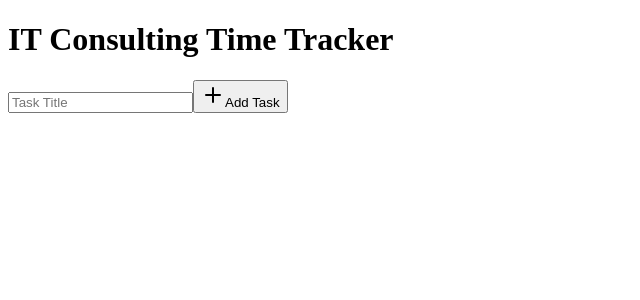
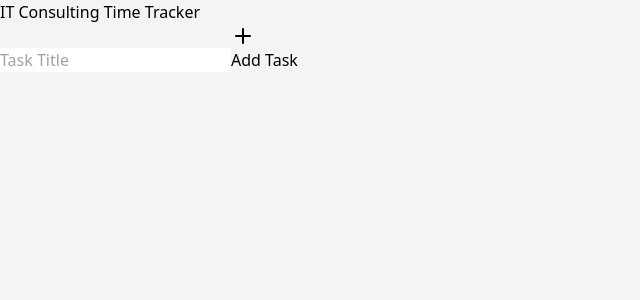
Before and after one commit to millifrikk/time-tracking-app, a React (Vite) app: page / in a window 1280 px wide. Shown: the top 300 px of the page, without its empty margins (0-640 px from the left). Built offline with nearby package versions, Linux system fonts and the light colour scheme.

Commit message:
Add complete project structure

```diff
--- a/src/index.css
+++ b/src/index.css
@@ -0,0 +1,7 @@
+@tailwind base;
+@tailwind components;
+@tailwind utilities;
+
+body {
+  @apply bg-gray-100;
+}
```
Also changed, not shown: 1 other file (tests, documents, lock files or other folders).
